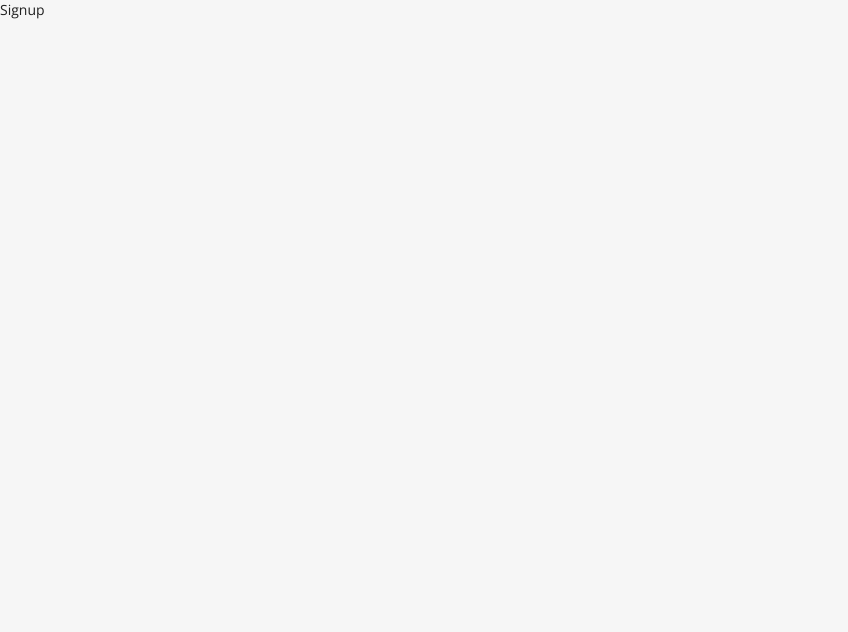
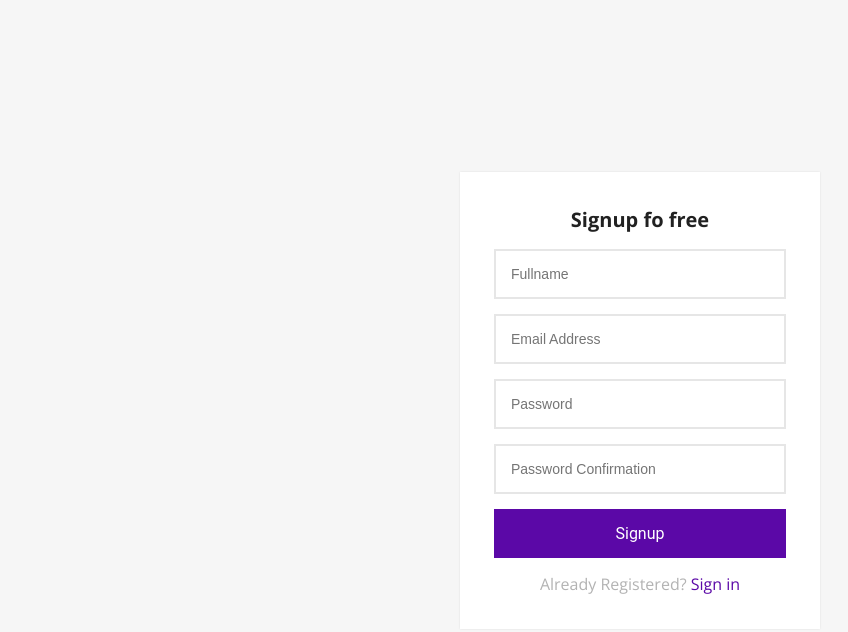
Before and after one commit to Parani2002/Web-application-Full-Stack, a React (Vite) app in the folder vite-project/: page /signup in a window 1280 px wide. Shown: the top 632 px of the page, without its empty margins (0-848 px from the left). Built offline with nearby package versions, Linux system fonts and the light colour scheme.

Commit message:
guestlayout modified

```diff
--- a/vite-project/src/components/GuestLayout.jsx
+++ b/vite-project/src/components/GuestLayout.jsx
@@ -9,9 +9,12 @@
 
     }
   return (
-    <div>
-        <Outlet />
+    <div className='login-signup-form animated fadeInDown'>
+    <div className='form'>
+        <Outlet/>
     </div>
+    </div>
+
   )
 }
 
--- a/vite-project/src/views/Login.jsx
+++ b/vite-project/src/views/Login.jsx
@@ -4,9 +4,11 @@
 const Login = () => {
   const onSubmit = (ev) => ev.preventDefault();
   return (
-    <div className='login-signup-form animated fadeInDown'>
-      <div className='form'>
+
         <form action="" onSubmit={onSubmit}>
+          <h1 className='title'>
+            Login into your account
+          </h1>
           <input type="email" placeholder='Email' />
           <input type="password" placeholder='Password'/>
           <button className='btn btn-block'>Login</button>
@@ -14,8 +16,7 @@
             Not Registered? <Link to="/signup">Create an account</Link>
           </p>
         </form>
-      </div>
-      </div>
+
   )
 }
 
--- a/vite-project/src/views/Signup.jsx
+++ b/vite-project/src/views/Signup.jsx
@@ -1,8 +1,25 @@
 import React from 'react'
+import { Link } from 'react-router-dom';
 
 const Signup = () => {
+  const onSubmit = (ev) => ev.preventDefault()
   return (
-    <div>Signup</div>
+
+      <form action="" onSubmit={onSubmit}>
+        <h1 className='title'>
+          Signup fo free
+        </h1>
+        <input type="text" placeholder='Fullname' />
+        <input type="email" placeholder='Email Address' />
+        <input type="password" placeholder='Password'/>
+        <input type="password" placeholder='Password Confirmation' />
+        <button className='btn btn-block'>Signup</button>
+        <p className="message">
+          Already Registered? <Link to="/login">Sign in</Link>
+        </p>
+      </form>
+
+
   )
 }
 
```
